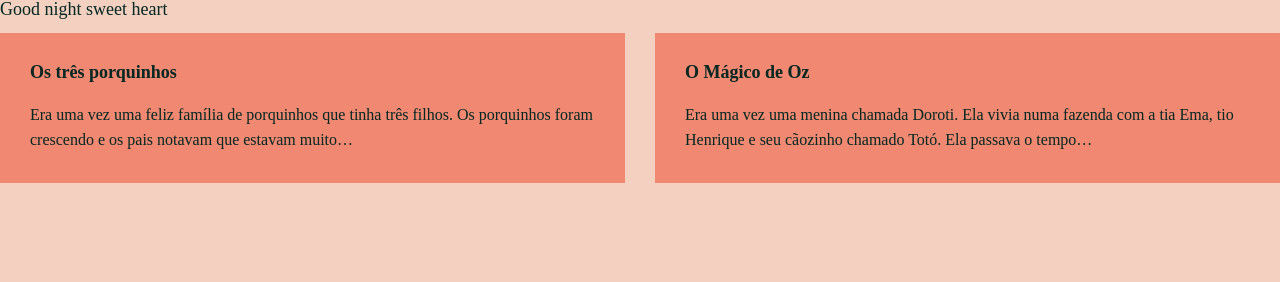
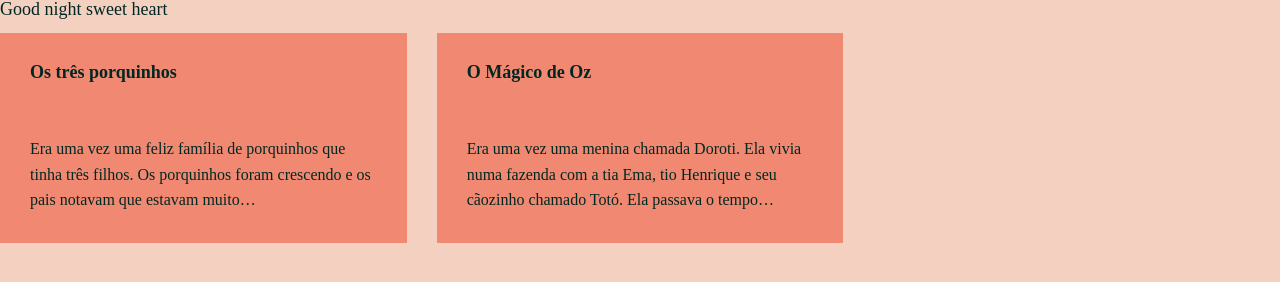
Before and after one commit to marcos-paiva/gnsh, a Gatsby site: page / in a window 1280 px wide. Built offline with nearby package versions, Linux system fonts and the light colour scheme; Gatsby itself is replaced by a stand-in of ours.

Commit message:
Add cover module

```diff
--- /dev/null
+++ b/src/components/bookCover.js
@@ -0,0 +1,24 @@
+import React from 'react'
+import PropTypes from 'prop-types'
+import covers from '../styles/modules/bookCover.module.css'
+import { Link } from 'gatsby'
+
+const bookCover = ({title, category, readtime, image, excerpt, url}) => {
+    return (
+        <Link to={url} className={covers.item}>
+            <h2>{title}</h2>
+            <p>{excerpt}</p>
+        </Link>
+    )
+}
+
+bookCover.propTypes = {
+    title: PropTypes.node.isRequired,
+    category: PropTypes.node,
+    readtime: PropTypes.node,
+    image: PropTypes.node,
+    excerpt: PropTypes.node.isRequired,
+    url: PropTypes.node.isRequired
+}
+
+export default bookCover
--- a/src/pages/index.js
+++ b/src/pages/index.js
@@ -2,19 +2,21 @@ import React from "react"
 import { graphql, Link } from "gatsby"
 import Layout from "../components/layout"
 import SEO from "../components/seo"
-import covers from "../styles/modules/bookCover.module.css"
+import coverStyle from "../styles/modules/bookCover.module.css"
+import Cover from '../components/bookCover'
 
 export default ({data}) => {
   return(
     <Layout>
       <SEO title="Todo o conteúdo"/>
-        <ul className={covers.wrapper}>
+        <ul className={coverStyle.wrapper}>
           {data.allMarkdownRemark.edges.map( ({ node }, index) => (
           <li key={node.id} data-tale-number={index + 1}>
-            <Link to={node.fields.slug} className={covers.item}>
-            <h2>{node.frontmatter.title}</h2>
-            <p>{node.excerpt}</p>
-            </Link>
+            <Cover
+              title={node.frontmatter.title}
+              excerpt={node.excerpt}
+              url={node.fields.slug}
+            />
           </li>
           ))}
         </ul>
--- a/src/styles/modules/bookCover.module.css
+++ b/src/styles/modules/bookCover.module.css
@@ -8,7 +8,7 @@
 .wrapper {
     list-style: none;
     display: grid;
-    grid-template-columns: 1fr 1fr;
+    grid-template-columns: 1fr 1fr 1fr;
     margin-left: -15px;
     margin-right: -15px;
 }
@@ -20,7 +20,7 @@
     display: flex;
     flex-direction: column;
     justify-content: space-between;
-    height: calc(30px * 3);
+    height: calc(30px * 5);
     color: var(--textColor);
     text-decoration: none;
 
```
